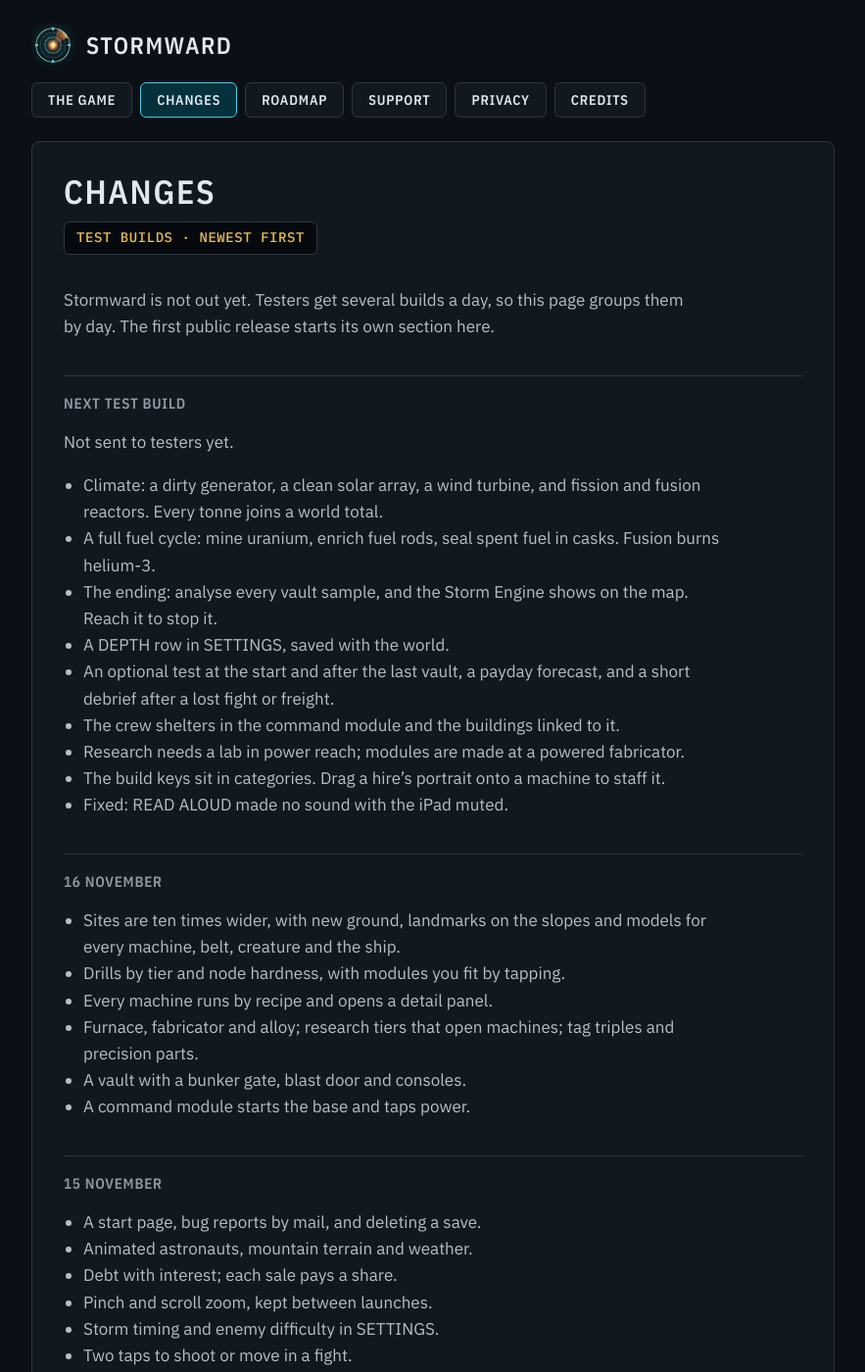
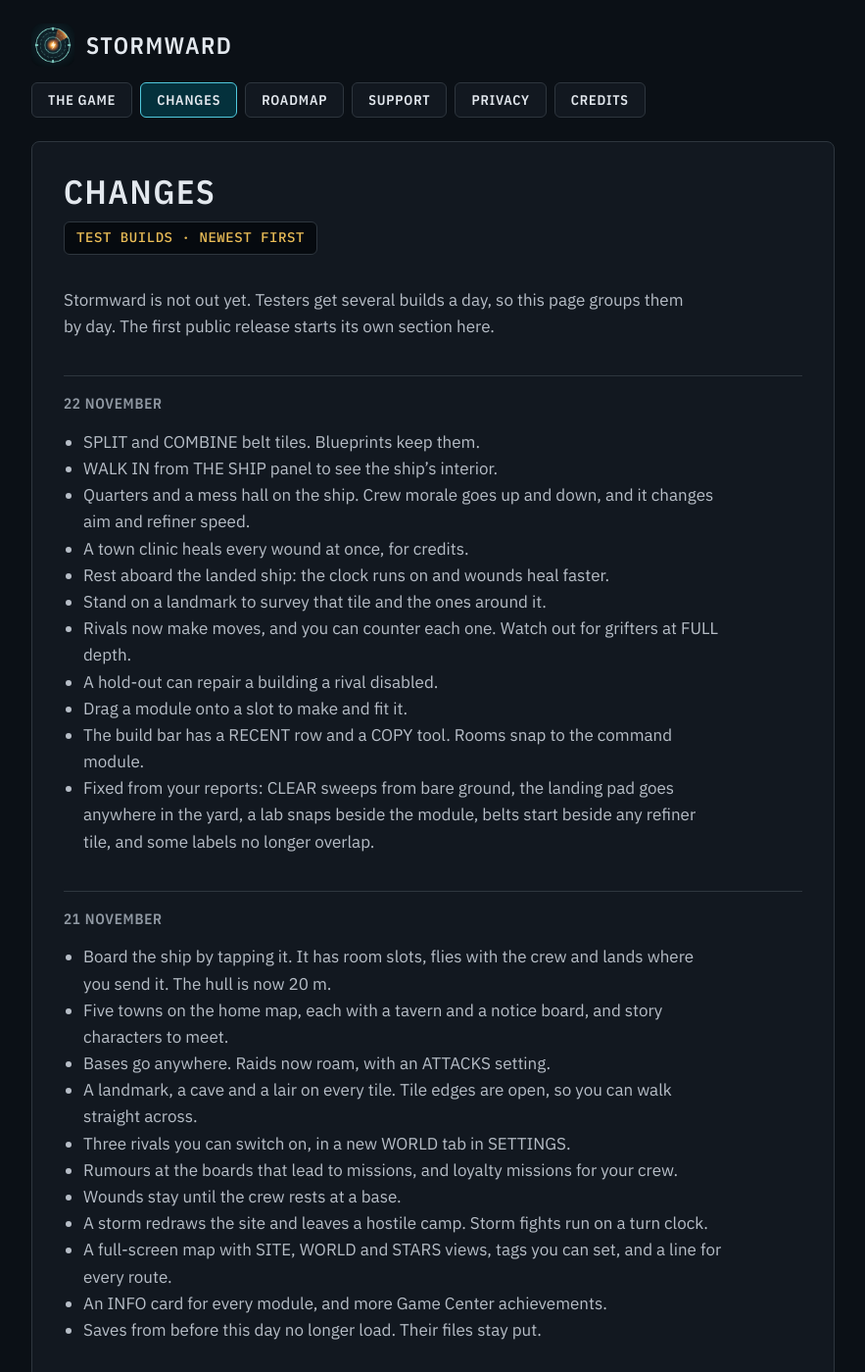
Before and after one commit to platypeeps/stormward-site, a Jekyll site: the page built from changes.md, in a window 1280 px wide and 1400 px high. Shown: the whole window at 98% size, without its empty margins (198-1081 px from the left). Built offline with Jekyll 4.4.1, drawn with Linux system fonts in a browser that asks for light colours; some of the changed text lies outside the part shown.

Commit message:
docs: catch changes and roadmap up to the 22 November builds (#10)
## Summary

- `changes.md`: a section for each day from 17 to 22 November, written
  from the game repo's main log (#10 to #75). The old "Next test
  build" list was on main by 16 November, so it moves into that day.
  The section goes: every merge to main now uploads a TestFlight build.
- `roadmap.md`: the shipped lines come off (landing pad, sound,
  missions, wounds and clinics, rivals, REDUCE MOTION). Next now holds
  the open work: caves and wildlife on every tile, bases up to seven
  levels, and the evacuees' colony. After that keeps skills, illness,
  the rest of polities, the codex you can ask, and biome light.
- `privacy.md` and `_config.yml` are unchanged.

## Test plan

Docs only, so there is no fail-first test (docs are exempt). I ran
these checks on the two pages instead:

- Every day heading from 16 to 22 November is in `changes.md`: no
  `MISSING` line printed.
- `Next test build` no longer appears in `changes.md`.
- `roadmap.md` names none of these shipped features: landing pad,
  sound, rivals, REDUCE MOTION, missions, health. The grep printed
  nothing.
- No line in either page is over 72 characters.
- Not verified: the Pages render. Jekyll is not installed here, so
  check the live `/changes` and `/roadmap` pages after the merge.

Work: sd:10034

Item: sd:10034
Delivers: sd:10034
Reviewed-base: c94f271b2814afe799dd912aabfe56f0d358c8b5

```diff
--- a/changes.md
+++ b/changes.md
@@ -10,9 +10,79 @@ Stormward is not out yet. Testers get several builds a day, so this
 page groups them by day. The first public release starts its own
 section here.
 
-## Next test build
+## 22 November
 
-Not sent to testers yet.
+- SPLIT and COMBINE belt tiles. Blueprints keep them.
+- WALK IN from THE SHIP panel to see the ship's interior.
+- Quarters and a mess hall on the ship. Crew morale goes up and down,
+  and it changes aim and refiner speed.
+- A town clinic heals every wound at once, for credits.
+- Rest aboard the landed ship: the clock runs on and wounds heal
+  faster.
+- Stand on a landmark to survey that tile and the ones around it.
+- Rivals now make moves, and you can counter each one. Watch out for
+  grifters at FULL depth.
+- A hold-out can repair a building a rival disabled.
+- Drag a module onto a slot to make and fit it.
+- The build bar has a RECENT row and a COPY tool. Rooms snap to the
+  command module.
+- Fixed from your reports: CLEAR sweeps from bare ground, the landing
+  pad goes anywhere in the yard, a lab snaps beside the module, belts
+  start beside any refiner tile, and some labels no longer overlap.
+
+## 21 November
+
+- Board the ship by tapping it. It has room slots, flies with the
+  crew and lands where you send it. The hull is now 20 m.
+- Five towns on the home map, each with a tavern and a notice board,
+  and story characters to meet.
+- Bases go anywhere. Raids now roam, with an ATTACKS setting.
+- A landmark, a cave and a lair on every tile. Tile edges are open,
+  so you can walk straight across.
+- Three rivals you can switch on, in a new WORLD tab in SETTINGS.
+- Rumours at the boards that lead to missions, and loyalty missions
+  for your crew.
+- Wounds stay until the crew rests at a base.
+- A storm redraws the site and leaves a hostile camp. Storm fights
+  run on a turn clock.
+- A full-screen map with SITE, WORLD and STARS views, tags you can
+  set, and a line for every route.
+- An INFO card for every module, and more Game Center achievements.
+- Saves from before this day no longer load. Their files stay put.
+
+## 20 November
+
+- Game Center, tips and a Supporter badge.
+- Fights show what each enemy plans to do, and give you help with
+  aim. Fallen crew get a memorial.
+- A debrief shows what was seized when a crime is found.
+- Fixed: a storm came after the Storm Engine was stopped.
+
+## 19 November
+
+- New models, drill tiers and art in the codex.
+- A new start site, and astronauts that walk better.
+- Your runs back up to iCloud.
+- Drag to clear what you built. The game asks first.
+- An outpost pays for builds with parts when refined stock is short.
+
+## 18 November
+
+- SETTINGS has tabs: GAME, SOUND, LOOK, CONTROLS, ALERTS and ABOUT.
+- New settings: a battery saver, FAST fights, read-aloud speed and a
+  default zoom.
+- REDUCE MOTION follows the iPad setting. Map marks differ by shape as
+  well as colour.
+- Tutorial pointers, rewards, tips and a guide.
+- Tap to place a build. Blocked cells show, and a drag shows a preview.
+
+## 17 November
+
+- Paydays come each day, and the Company buys back what you made.
+- Sites have landscape areas. The first storm now comes later.
+- Sound settings, and a diagnostics pack to send with a bug report.
+
+## 16 November
 
 - Climate: a dirty generator, a clean solar array, a wind turbine, and
   fission and fusion reactors. Every tonne joins a world total.
@@ -20,6 +90,13 @@ Not sent to testers yet.
   casks. Fusion burns helium-3.
 - The ending: analyse every vault sample, and the Storm Engine shows on
   the map. Reach it to stop it.
+- A landing pad, the one door to TRADE.
+- Tariffs, taxes and a carbon price in each colony. You can run cargo
+  past customs, at a risk.
+- Music for each place, with a MUSIC row in SETTINGS, and a hum for
+  each kind of machine.
+- A radar, a zoomable MAP, and artifacts to find, study and sell.
+- Save a base as a blueprint and build from it.
 - A DEPTH row in SETTINGS, saved with the world.
 - An optional test at the start and after the last vault, a payday
   forecast, and a short debrief after a lost fight or freight.
@@ -30,8 +107,6 @@ Not sent to testers yet.
 - The build keys sit in categories. Drag a hire's portrait onto a
   machine to staff it.
 - Fixed: READ ALOUD made no sound with the iPad muted.
-
-## 16 November
 
 - Sites are ten times wider, with new ground, landmarks on the slopes
   and models for every machine, belt, creature and the ship.
```
Also changed, not shown: roadmap.md (+10 -14 lines).
